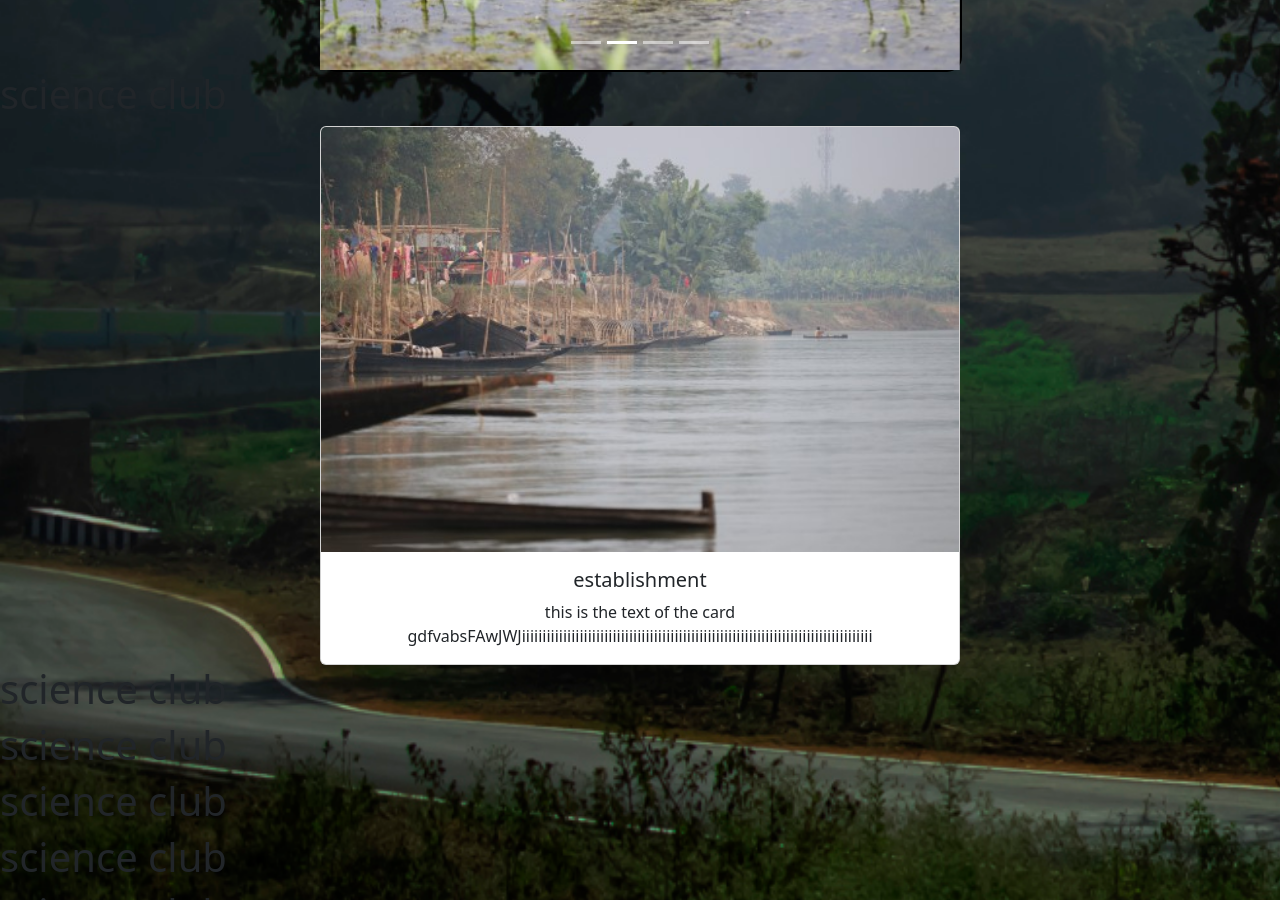
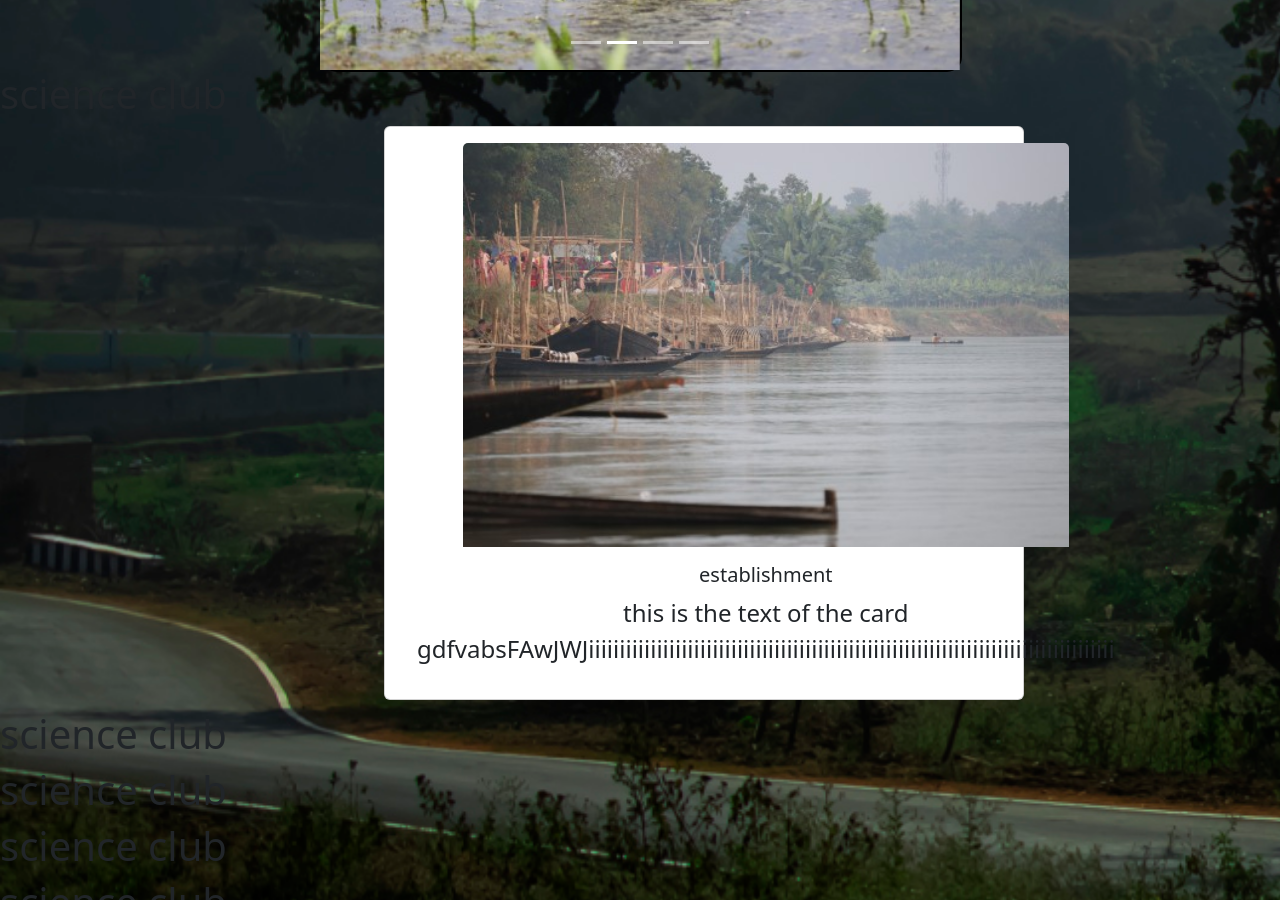
Before and after one commit to ShubhradipSarkar/vercel_ssc_deploy, a React (Create React App) app: page / in a window 1280 px wide. Shown: the part 720-1620 px from the top of the page. Built offline with nearby package versions, Linux system fonts and the light colour scheme; no server answers.

Commit message:
card structure made

```diff
--- /dev/null
+++ b/src/components/Card_movements.js
@@ -0,0 +1,26 @@
+import React from 'react';
+import Navbar1 from './Navbar';
+import Footer from './Footer';
+
+const Card = ({ image, title, text1, text2, text3 }) => {
+  return (
+    <div>
+        <Navbar1/>
+    <div className="card">
+      <div className="card-image">
+        <img src={image} alt={title} className="picturegraphy"/>
+        <p>{text1}</p>
+      </div>
+      <div className="card-text">
+
+
+        <p>{text2}</p>
+        <p>{text3}</p>
+      </div>
+    </div>
+    <Footer/>
+    </div>
+  );
+};
+
+export default Card;
--- a/src/components/Slides.js
+++ b/src/components/Slides.js
@@ -9,7 +9,7 @@
 
 function UncontrolledExample() {
   return (
-    <Carousel>
+    <Carousel variant="light">
 
       <Carousel.Item>
         <img
--- a/src/components/Uapp.js
+++ b/src/components/Uapp.js
@@ -11,6 +11,8 @@
 import Donate from './Donate'
 import Photogalary from './Photogallery'
 import Contacthelpdesk from './Contacthelpdesk'
+import Card_movements from './Card_movements'
+import image1 from "../../src/images/IMG_2759.jpg";
 
 function Uapp(){
     return(
@@ -29,6 +31,13 @@
                 <Route  path='/join' element={<Donate/>}/>
                 <Route  path='/photogalary' element={<Photogalary/>}/>
                 <Route  path='/contact' element={<Contacthelpdesk/>}/>
+                <Route  path='/contact' element={<Contacthelpdesk/>}/>
+                <Route  path='/poribesh' element={<Card_movements image={image1} title="card " text1="My name is ChatGPT, and I am an  AI
+                language model and effectively, and I have been trained on a massive amount of text data from various sources such as books, articles, and websites. My creators designed me to be versatile and adaptable, allowing me to handle a wide range of tasks, including writing essays, composing emails, answering customer service queries, and even creating art and music.
+
+                Despite being an AI language model,   " text2="and effectively, and I have been trained on a massive amount of text data from various sources such as books, articles, and websites. My creators designed me to be versatile and adaptable, allowing me to handle a wide range of tasks, including writing essays, composing emails, answering customer service queries, and even creating art and music.
+
+Despite being an AI language model, I am continuously learning" text3 = "and improving my abilities through a process called deep learning. This involves analyzing and processing vast amounts of data to recognize patterns"/>}/>
             </Routes>
 
 
--- a/src/components/style.css
+++ b/src/components/style.css
@@ -365,3 +365,57 @@
     margin: 20px;
   }
 }
+
+.card {
+  display: flex;
+  flex-wrap: wrap;
+  justify-content: center;
+  align-items: center;
+  width: 80%;
+  margin-left: 10%;
+  margin-bottom: 10px;
+  padding: 1rem;
+  box-sizing: border-box;
+
+}
+
+.card-image {
+  display: flex;
+  font-size: x-large;
+  flex-direction: row;
+  flex: 1 1 25%;
+  margin-right: 1rem;
+  margin-bottom: 0rem;
+}
+.picturegraphy{
+  margin-right: 15px;
+}
+.card-image img {
+  width: 100%;
+  height: 100%;
+  object-fit: cover;
+}
+
+.card-text {
+  font-size: x-large;
+  flex: 1 1 75%;
+}
+
+.card-text h3 {
+  margin-top: 0;
+  margin-bottom: 1rem;
+}
+
+@media (max-width: 768px) {
+  .card {
+    flex-direction: column;
+  }
+
+  .card-image {
+    flex-direction: column;
+  }
+
+  .card-text {
+    margin-top: 0rem;
+  }
+}
```
